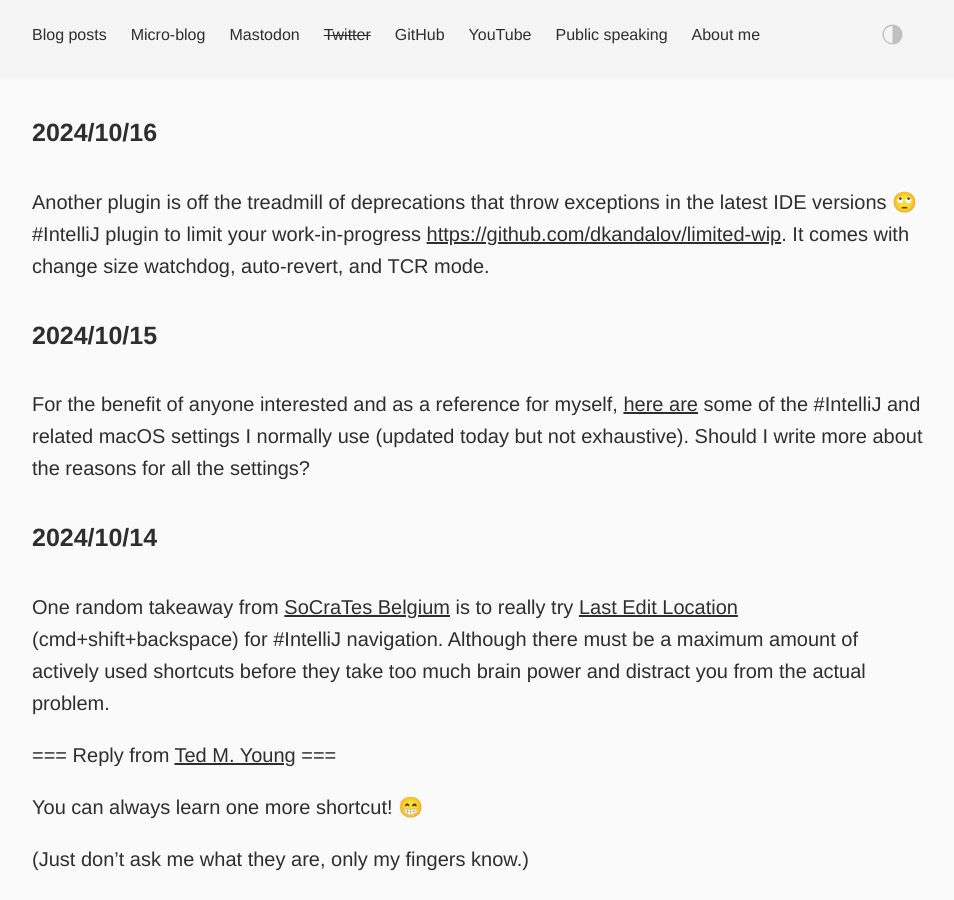
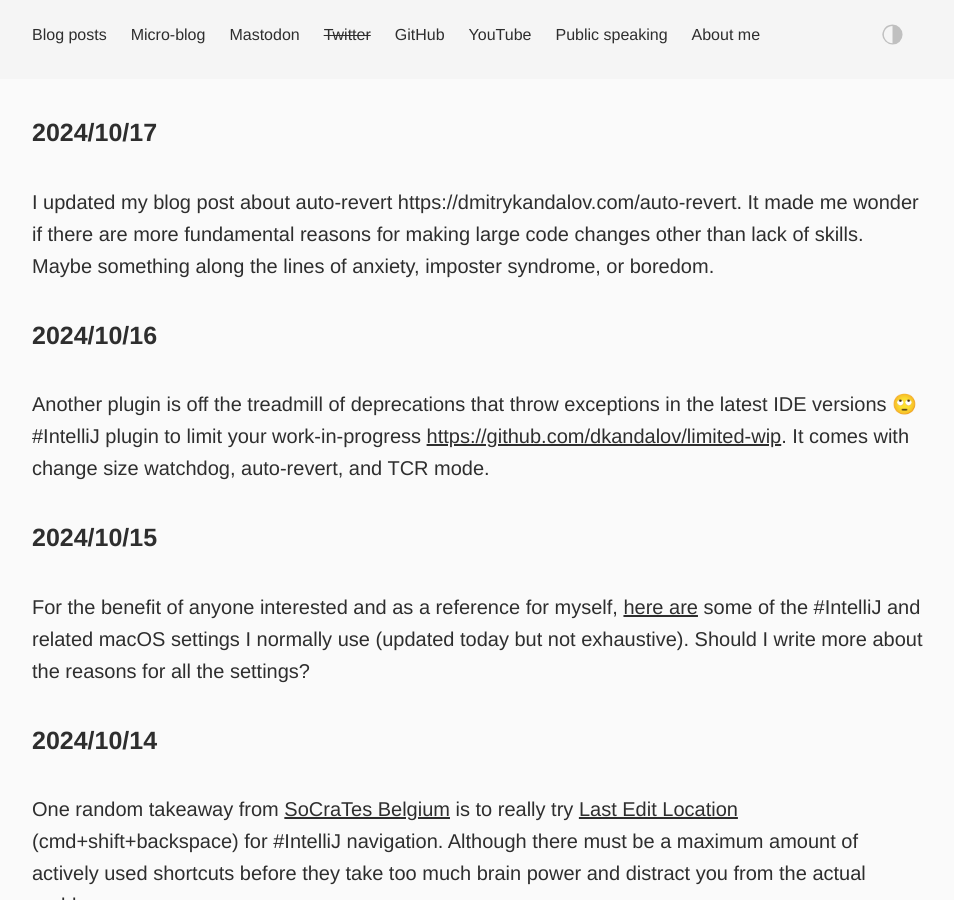
Before and after one commit to dkandalov/dkandalov.github.io, a Jekyll site: the page built from micro-blog.md, in a window 1280 px wide and 900 px high. Shown: the whole window, without its empty margins (160-1114 px from the left). Built offline with Jekyll 4.4.1, drawn with Linux system fonts in a browser that asks for light colours.

Commit message:
updated micro-blog

```diff
--- a/micro-blog.md
+++ b/micro-blog.md
@@ -2,6 +2,9 @@
 layout: post
 permalink: /micro-blog/
 ---
+
+#### 2024/10/17
+I updated my blog post about auto-revert https://dmitrykandalov.com/auto-revert. It made me wonder if there are more fundamental reasons for making large code changes other than lack of skills. Maybe something along the lines of anxiety, imposter syndrome, or boredom.
 
 #### 2024/10/16
 Another plugin is off the treadmill of deprecations that throw exceptions in the latest IDE versions 🙄 #IntelliJ plugin to limit your work-in-progress <https://github.com/dkandalov/limited-wip>. It comes with change size watchdog, auto-revert, and TCR mode.
```
